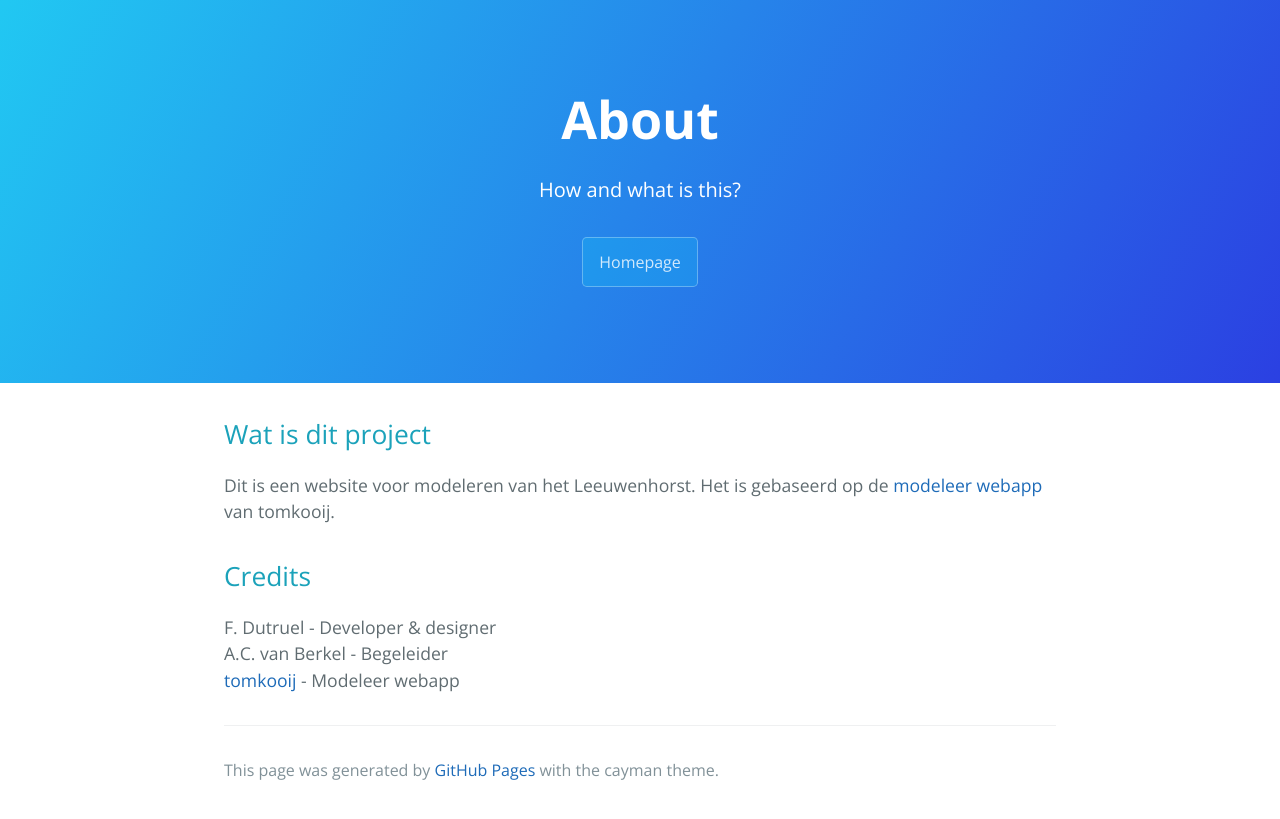
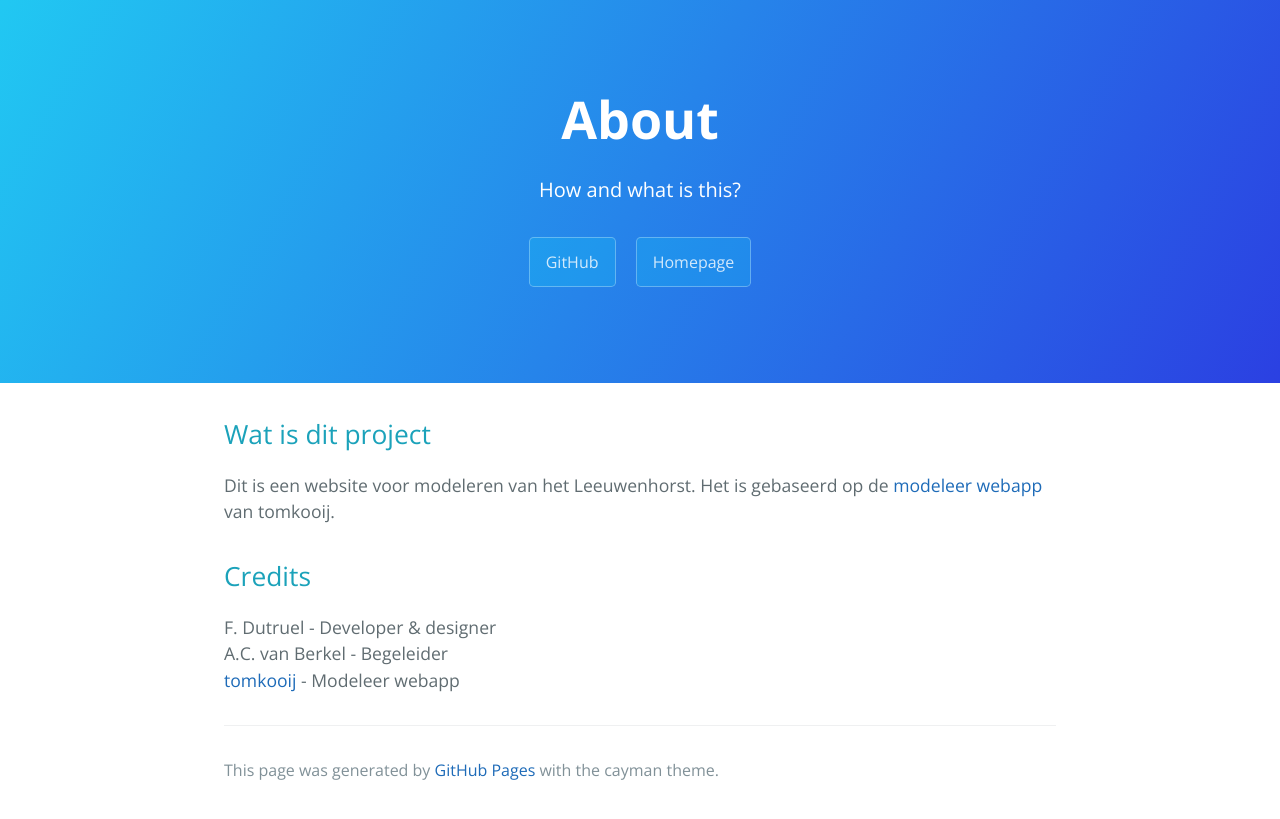
Before and after one commit to leeuwenhorst/leeuwenhorst.github.io, a Jekyll site: the page built from about.md, in a window 1280 px wide. Shown: the top 819 px of the page. Built offline with Jekyll 4.4.1, drawn with Linux system fonts in a browser that asks for light colours.

Commit message:
updated links

```diff
--- a/_layouts/homepage.html
+++ b/_layouts/homepage.html
@@ -12,10 +12,8 @@
     <header class="page-header" role="banner">
       <h1 class="project-name">{{ page.title | default: site.title | default: site.github.repository_name }}</h1>
       <h2 class="project-tagline">{{ page.description | default: site.description | default: site.github.project_tagline }}</h2>
-      {% if site.github.is_project_page %}
-        <a href="{{ site.github.repository_url }}" class="btn">GitHub</a>
-      {% endif %}
-        <a href="/about/" class="btn">About</a>
+      <a href="{{ site.github.repository_url }}" class="btn">GitHub</a>
+      <a href="/about/" class="btn">About</a>
     </header>
 
     <main id="content" class="main-content" role="main">
--- a/_layouts/subpage.html
+++ b/_layouts/subpage.html
@@ -12,10 +12,8 @@
     <header class="page-header" role="banner">
       <h1 class="project-name">{{ page.title | default: site.title | default: site.github.repository_name }}</h1>
       <h2 class="project-tagline">{{ page.description | default: site.description | default: site.github.project_tagline }}</h2>
-      {% if site.github.is_project_page %}
-        <a href="{{ site.github.repository_url }}" class="btn">GitHub</a>
-      {% endif %}
-        <a href="/" class="btn">Homepage</a>
+      <a href="{{ site.github.repository_url }}" class="btn">GitHub</a>
+      <a href="/" class="btn">Homepage</a>
     </header>
 
     <main id="content" class="main-content" role="main">
```
Also changed, not shown: index.md (+2 -2 lines).
